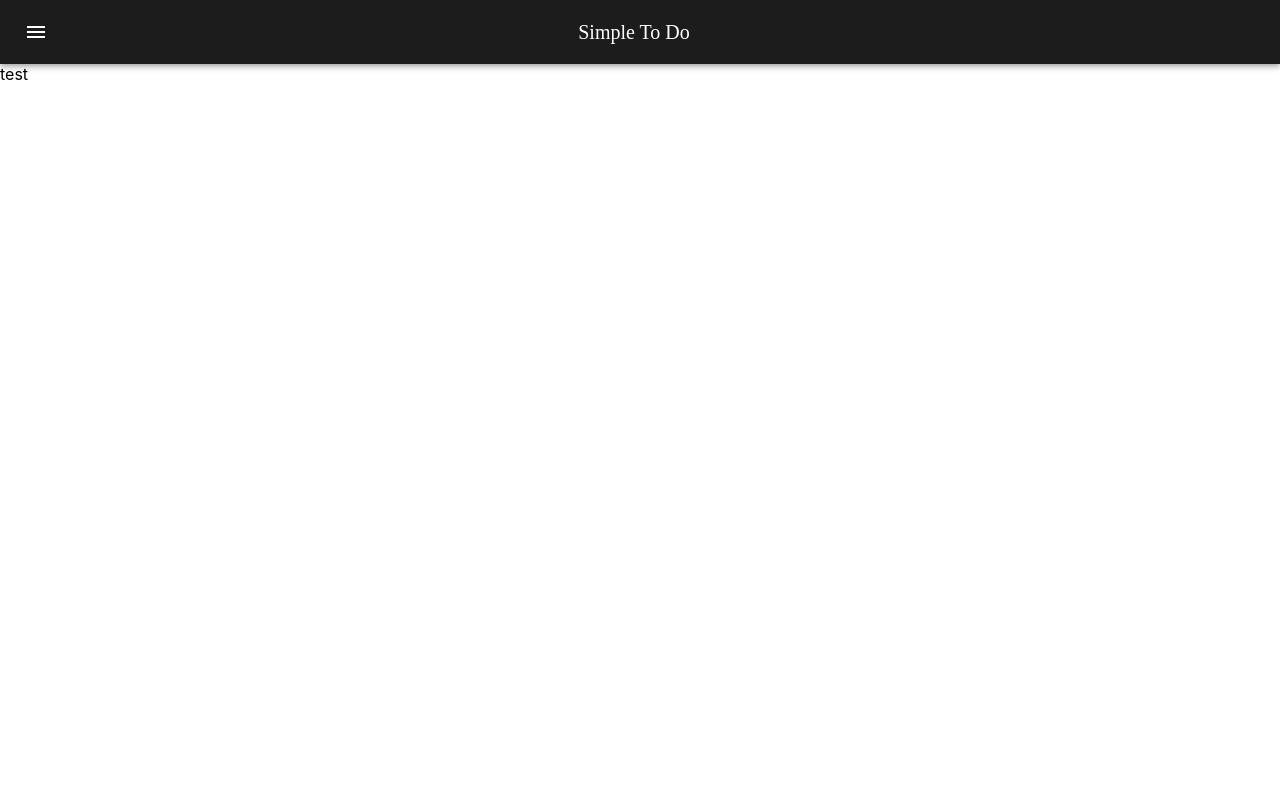
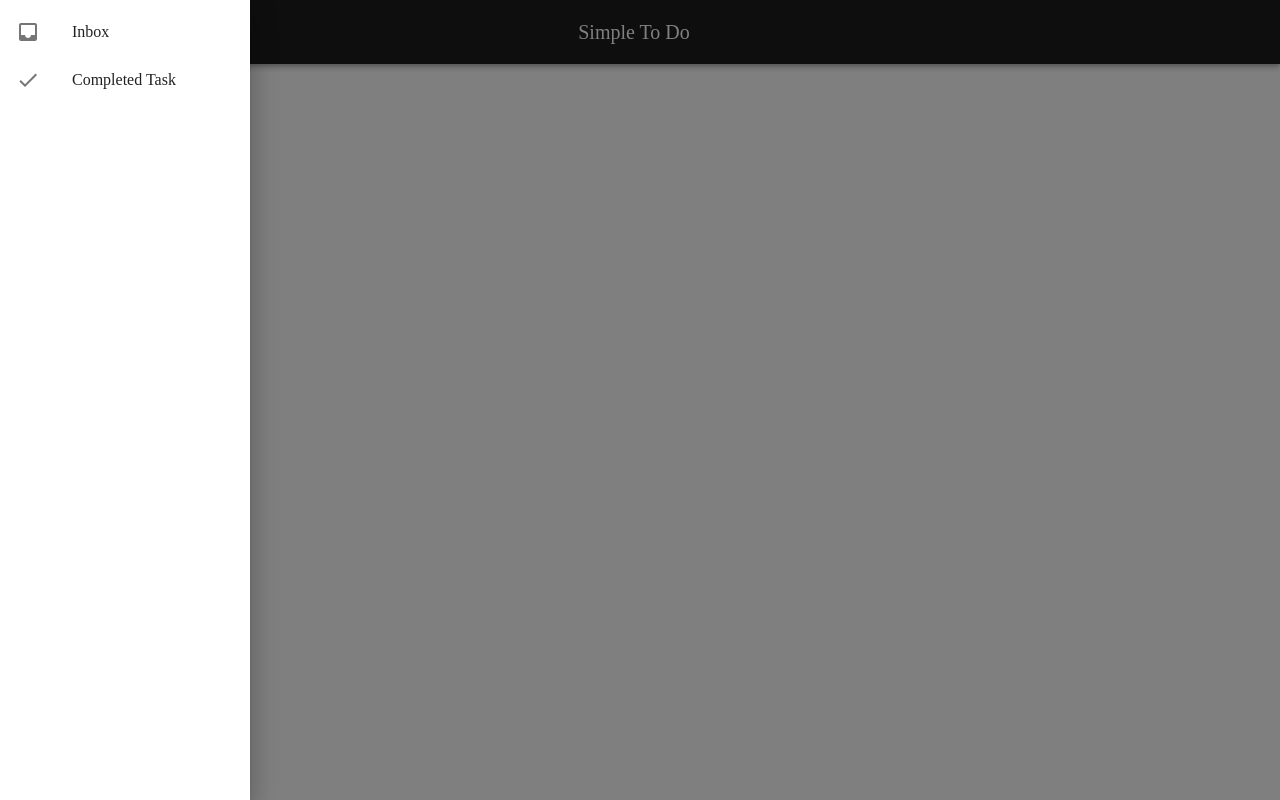
Before and after one commit to TJun-Jie/T-Jun-Jie_CVWO-Assignment-2022, a React (Create React App) app: page /completed in a window 1280 px wide. Both pictures are taken after a click on the button "menu". Built offline with nearby package versions, Linux system fonts and the light colour scheme.

Commit message:
feat: add react router and drawer

```diff
--- a/package.json
+++ b/package.json
@@ -19,6 +19,7 @@
     "@types/react-dom": "^17.0.11",
     "react": "^17.0.2",
     "react-dom": "^17.0.2",
+    "react-router-dom": "^6.1.1",
     "react-scripts": "4.0.3",
     "typescript": "^4.5.3",
     "web-vitals": "^1.1.2"
--- a/src/App.tsx
+++ b/src/App.tsx
@@ -1,15 +1,15 @@
 import React from 'react';
-import logo from './logo.svg';
 import './App.css';
 import {ThemeProvider} from "@material-ui/core";
 import theme from "./layouts/basicTheme";
-import HomePage from "./pages/HomePage";
+import MainRouter from "./MainRouter";
+
 function App() {
-  return (
-      <ThemeProvider theme={theme}>
-        <HomePage></HomePage>
-      </ThemeProvider>
-  );
+    return (
+        <ThemeProvider theme={theme}>
+            <MainRouter/>
+        </ThemeProvider>
+    );
 }
 
 export default App;
--- /dev/null
+++ b/src/MainRouter.tsx
@@ -0,0 +1,14 @@
+import {Routes, Route} from 'react-router-dom';
+import HomePage from "./pages/HomePage";
+import CompletedTaskPage from "./pages/CompletedTaskPage";
+
+const MainRouter = () => {
+    return (
+        <Routes>
+            <Route path="/" element={<HomePage/>}/>
+            <Route path="/completed" element={<CompletedTaskPage/>}/>
+        </Routes>
+    )
+}
+
+export default MainRouter;
--- a/src/index.tsx
+++ b/src/index.tsx
@@ -7,12 +7,16 @@ import "@fontsource/roboto/300.css";
 import "@fontsource/roboto/400.css";
 import "@fontsource/roboto/500.css";
 import "@fontsource/roboto/700.css";
+import {BrowserRouter} from "react-router-dom";
 
 ReactDOM.render(
-  <React.StrictMode>
-    <App />
-  </React.StrictMode>,
-  document.getElementById("root")
+    <BrowserRouter>
+        <React.StrictMode>
+            <App/>
+        </React.StrictMode>
+    </BrowserRouter>
+    ,
+    document.getElementById("root")
 );
 
 // If you want to start measuring performance in your app, pass a function
--- a/src/layouts/Header.tsx
+++ b/src/layouts/Header.tsx
@@ -1,7 +1,25 @@
-import {AppBar, Box, IconButton, Toolbar, Typography} from "@mui/material";
+import {
+    AppBar,
+    Box,
+    Drawer,
+    IconButton,
+    List,
+    ListItem,
+    ListItemIcon,
+    ListItemText,
+    Toolbar,
+    Typography
+} from "@mui/material";
 import MenuIcon from '@mui/icons-material/Menu';
+import InboxIcon from '@mui/icons-material/Inbox';
+import CheckIcon from '@mui/icons-material/Check';
+import {useState} from "react";
+import {Link} from "react-router-dom";
 
-const Header = () => (
+const Header = () => {
+    const [drawer, setDrawer] = useState(false);
+
+    return (
         <Box>
             <AppBar position="static">
                 <Toolbar>
@@ -10,15 +28,40 @@ const Header = () => (
                         edge="start"
                         color="inherit"
                         aria-label="menu"
+                        onClick={() => setDrawer(true)}
                     >
                         <MenuIcon/>
                     </IconButton>
-                <Typography variant="h6" component="div" sx={{flexGrow: 1, textAlign: 'center', paddingRight: '48px'}}>
+                    <Typography variant="h6" component="div"
+                                sx={{flexGrow: 1, textAlign: 'center', paddingRight: '48px'}}>
                         Simple To Do
                     </Typography>
                 </Toolbar>
             </AppBar>
+            <Drawer open={drawer} anchor={"left"} onClose={() => setDrawer(false)}>
+                <Box
+                    sx={{width: 250}}
+                    onClick={() => setDrawer(false)}
+                    onKeyDown={() => setDrawer(false)}
+                >
+                    <List>
+                        <ListItem button component={Link} to='/' key={"Inbox"}>
+                            <ListItemIcon>
+                                <InboxIcon/>
+                            </ListItemIcon>
+                            <ListItemText primary="Inbox"/>
+                        </ListItem>
+                        <ListItem button component={Link} to='/completed' key={"Completed Task"}>
+                            <ListItemIcon>
+                                <CheckIcon/>
+                            </ListItemIcon>
+                            <ListItemText primary="Completed Task"/>
+                        </ListItem>
+                    </List>
                 </Box>
-)
+            </Drawer>
+        </Box>
+    );
+}
 
 export default Header;
--- /dev/null
+++ b/src/pages/CompletedTaskPage/index.tsx
@@ -0,0 +1,8 @@
+import BasicLayout from "../../layouts";
+
+const CompletedTaskPage = () =>
+    <BasicLayout>
+        <div>completed</div>
+    </BasicLayout>
+
+export default CompletedTaskPage;
```
Also changed, not shown: 1 other file (tests, documents, lock files or other folders). Lines whose indentation alone changed are shown as unchanged.
